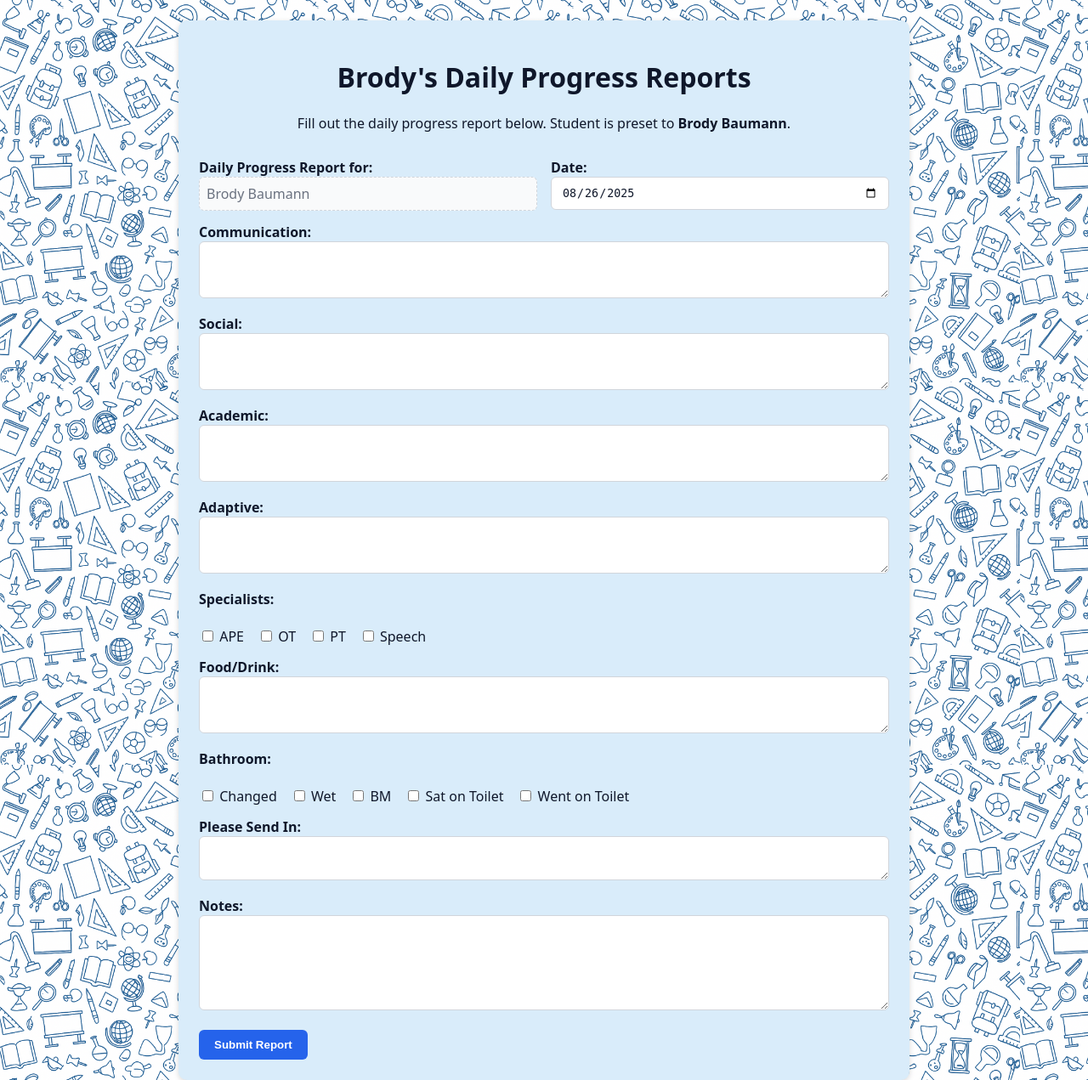
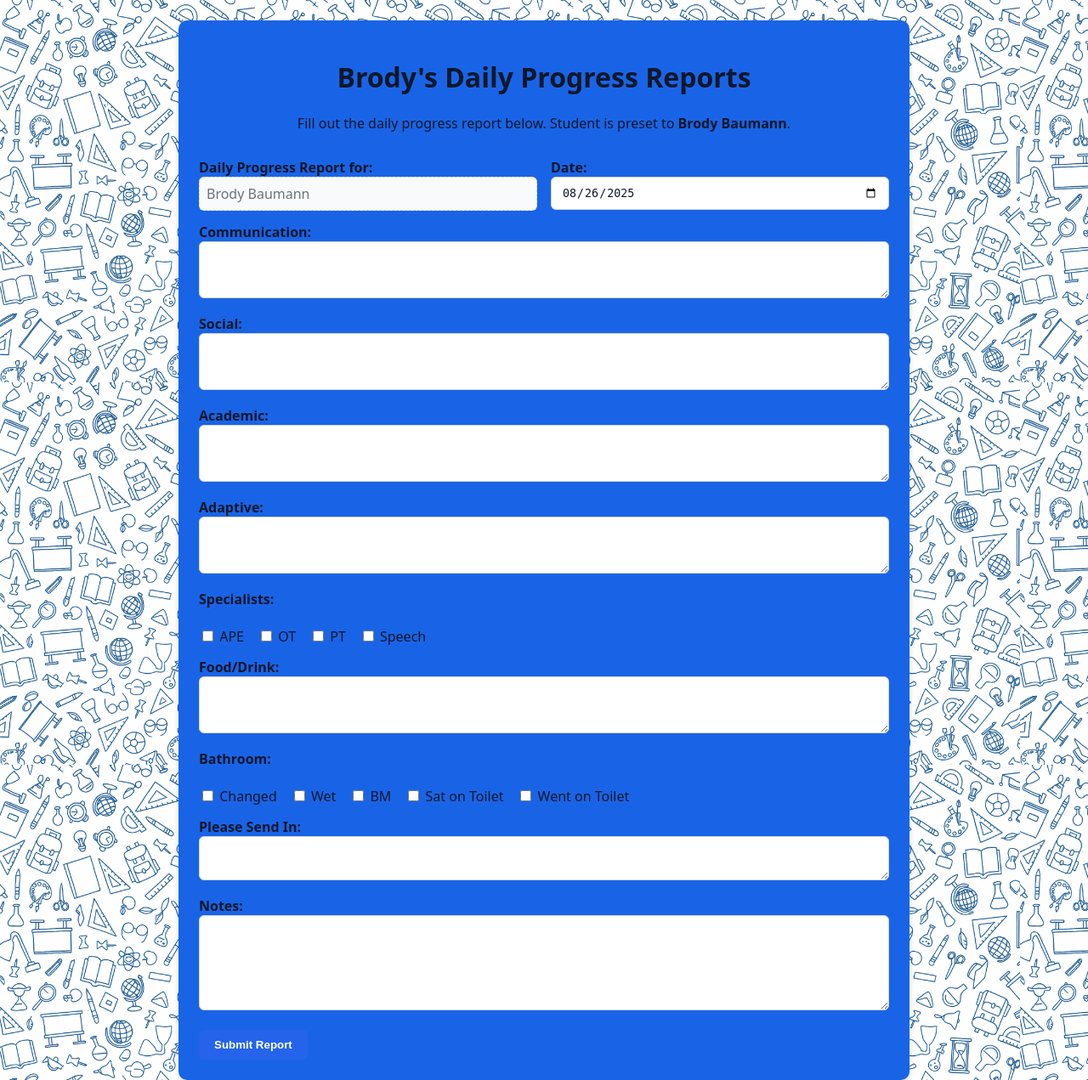
Before and after one commit to Brodymann/brodys-daily-reports, a PHP site: page / in a window 1280 px wide. Shown: the whole page at 85% size. Run offline with PHP 8.4, Linux system fonts and the light colour scheme.

Commit message:
Darkened the container

```diff
--- a/assets/css/style.css
+++ b/assets/css/style.css
@@ -1,7 +1,7 @@
 /* ===== Base ===== */
 :root {
   --bg-pattern-size: 300px auto;
-  --container-blue: #198de6;    /* soft blue that complements the doodle theme */
+  --container-blue: #1964e6;    /* darker blue that complements the doodle theme */
   --brand-blue: #2563eb;
   --text: #0f172a;
   --muted: #6b7280;
@@ -166,7 +166,7 @@ button:active { transform: translateY(1px); }
 main .container,
 main .content,
 main form {
-  background-color: #d9ecfa !important;  /* soft doodle-friendly blue */
+  background-color: var(--container-blue) !important;
   border-radius: 10px;
 }
 
```
